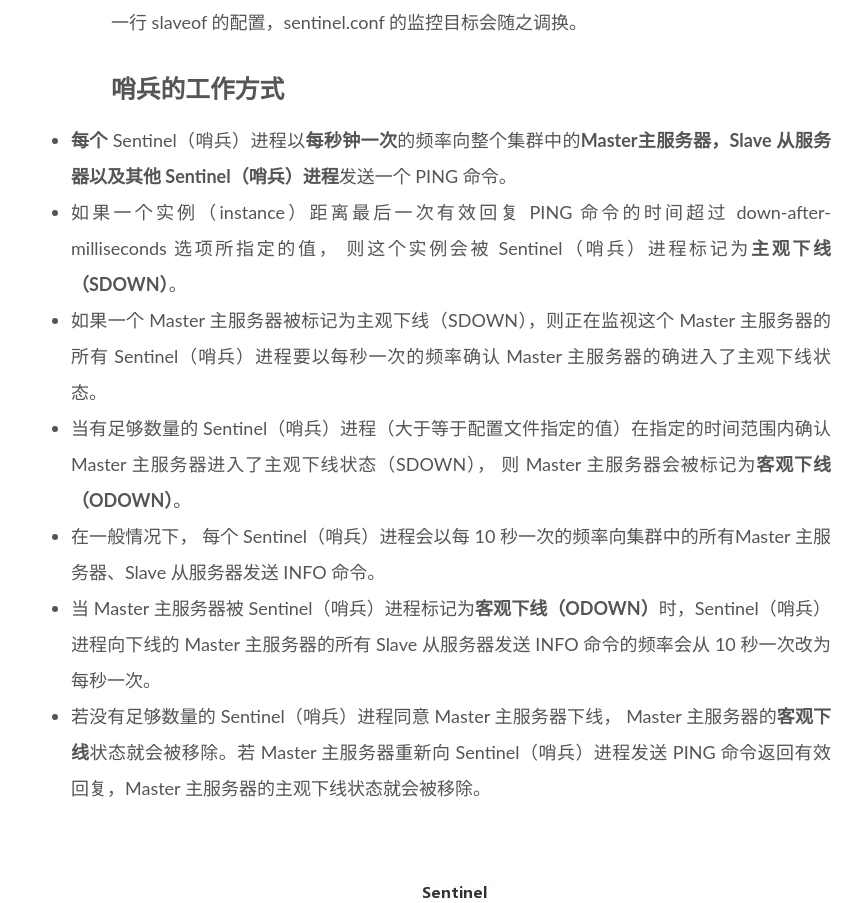
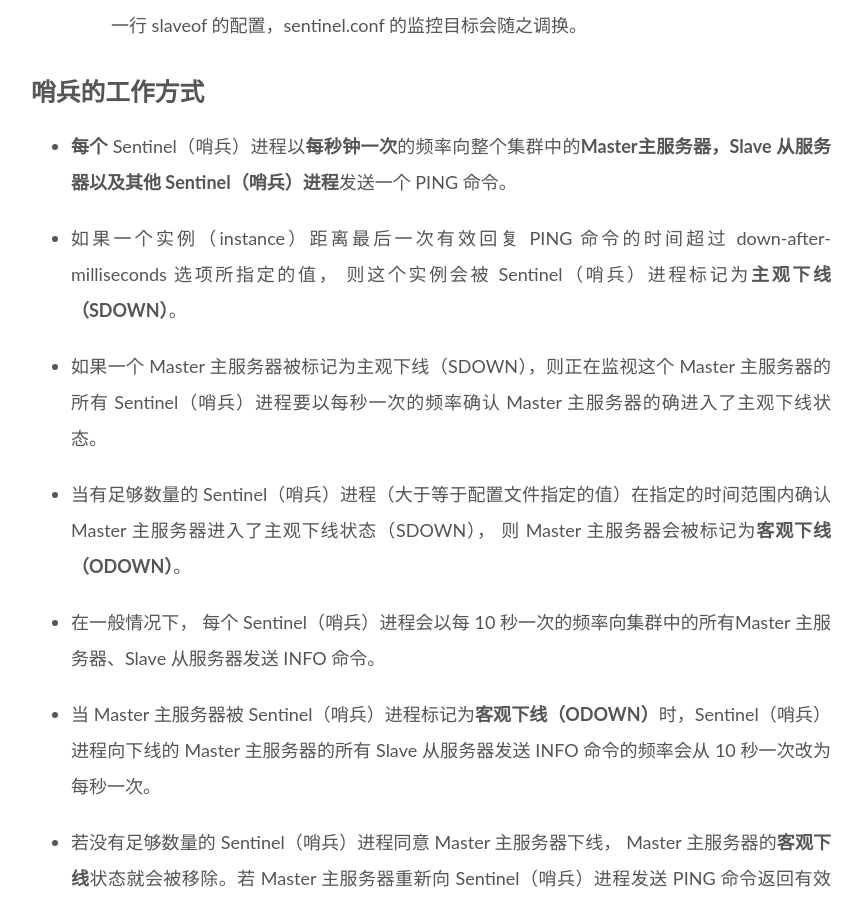
Before and after one commit to zhuangzhuang131419/zhuangzhuang131419.github.io, a plain HTML site: page 2020/07/03/Redis/index.html in a window 1280 px wide. Shown: the part 9888-10791 px from the top of the page, without its empty margins (369-1232 px from the left). Drawn offline with Linux system fonts and the light colour scheme; files whose address does not match are found by name.

Commit message:
Site updated: 2020-07-05 18:34:14

```diff
--- a/2020/07/03/Redis/index.html
+++ b/2020/07/03/Redis/index.html
@@ -29,7 +29,7 @@
 <meta property="og:locale" content="en_US">
 <meta property="og:image" content="https://zhuangzhuang131419.github.io/Users/zhuangzhuang/Blog/source/_posts/Redis/sentinel.jpg">
 <meta property="article:published_time" content="2020-07-03T08:52:39.000Z">
-<meta property="article:modified_time" content="2020-07-05T10:31:59.308Z">
+<meta property="article:modified_time" content="2020-07-05T10:33:57.264Z">
 <meta property="article:author" content="zhuangzhuang">
 <meta name="twitter:card" content="summary">
 <meta name="twitter:image" content="https://zhuangzhuang131419.github.io/Users/zhuangzhuang/Blog/source/_posts/Redis/sentinel.jpg">
@@ -182,7 +182,7 @@
                   <i class="far fa-calendar-check"></i>
                 </span>
                 <span class="post-meta-item-text">Edited on</span>
-                <time title="Modified: 2020-07-05 18:31:59" itemprop="dateModified" datetime="2020-07-05T18:31:59+08:00">2020-07-05</time>
+                <time title="Modified: 2020-07-05 18:33:57" itemprop="dateModified" datetime="2020-07-05T18:33:57+08:00">2020-07-05</time>
               </span>
 
 
@@ -416,24 +416,36 @@
 <h1 id="Sentinel-哨兵机制"><a href="#Sentinel-哨兵机制" class="headerlink" title="Sentinel 哨兵机制"></a>Sentinel 哨兵机制</h1><h2 id="哨兵机制简介"><a href="#哨兵机制简介" class="headerlink" title="哨兵机制简介"></a>哨兵机制简介</h2><ul>
 <li>Sentinel(哨兵) 进程是用于监控 Redis 集群中 Master 主服务器工作的状态</li>
 <li>在 Master 主服务器发生故障的时候，可以实现 Master 和 Slave 服务器的切换，保证系统的高可用（High Availability）</li>
-<li>Sentinel 本身没有主从之分，只有 Redis 服务节点有主从之分。<h2 id="哨兵进程的作用"><a href="#哨兵进程的作用" class="headerlink" title="哨兵进程的作用"></a>哨兵进程的作用</h2></li>
+<li>Sentinel 本身没有主从之分，只有 Redis 服务节点有主从之分。</li>
+</ul>
+<h2 id="哨兵进程的作用"><a href="#哨兵进程的作用" class="headerlink" title="哨兵进程的作用"></a>哨兵进程的作用</h2><ul>
 <li>监控(Monitoring)：哨兵(sentinel) 会不断地检查你的 Master 和 Slave 是否运作正常。</li>
 <li>提醒(Notification)：当被监控的某个Redis节点出现问题时, 哨兵(sentinel) 可以通过 API 向管理员或者其他应用程序发送通知。（使用较少）</li>
 <li>自动故障迁移(Automatic failover)：当一个 Master 不能正常工作时，哨兵(sentinel) 会开始一次自动故障迁移操作。具体操作如下：<ul>
 <li>它会将失效 Master 的其中一个 Slave 升级为新的 Master, 并让失效 Master 的其他Slave 改为复制新的 Master。</li>
 <li>当客户端试图连接失效的 Master 时，集群也会向客户端返回新 Master 的地址，使得集群可以使用现在的 Master 替换失效 Master。</li>
-<li>Master 和 Slave 服务器切换后，Master 的 redis.conf、Slave 的 redis.conf 和sentinel.conf 的配置文件的内容都会发生相应的改变，即 Master 主服务器的 redis.conf 配置文件中会多一行 slaveof 的配置，sentinel.conf 的监控目标会随之调换。<h2 id="哨兵的工作方式"><a href="#哨兵的工作方式" class="headerlink" title="哨兵的工作方式"></a>哨兵的工作方式</h2></li>
+<li>Master 和 Slave 服务器切换后，Master 的 redis.conf、Slave 的 redis.conf 和sentinel.conf 的配置文件的内容都会发生相应的改变，即 Master 主服务器的 redis.conf 配置文件中会多一行 slaveof 的配置，sentinel.conf 的监控目标会随之调换。</li>
 </ul>
 </li>
-<li><strong>每个</strong> Sentinel（哨兵）进程以<strong>每秒钟一次</strong>的频率向整个集群中的<strong>Master主服务器，Slave 从服务器以及其他 Sentinel（哨兵）进程</strong>发送一个 PING 命令。</li>
-<li>如果一个实例（instance）距离最后一次有效回复 PING 命令的时间超过 down-after-milliseconds 选项所指定的值， 则这个实例会被 Sentinel（哨兵）进程标记为<strong>主观下线（SDOWN）</strong>。</li>
-<li>如果一个 Master 主服务器被标记为主观下线（SDOWN），则正在监视这个 Master 主服务器的所有 Sentinel（哨兵）进程要以每秒一次的频率确认 Master 主服务器的确进入了主观下线状态。</li>
-<li>当有足够数量的 Sentinel（哨兵）进程（大于等于配置文件指定的值）在指定的时间范围内确认 Master 主服务器进入了主观下线状态（SDOWN）， 则 Master 主服务器会被标记为<strong>客观下线（ODOWN）</strong>。</li>
-<li>在一般情况下， 每个 Sentinel（哨兵）进程会以每 10 秒一次的频率向集群中的所有Master 主服务器、Slave 从服务器发送 INFO 命令。</li>
-<li>当 Master 主服务器被 Sentinel（哨兵）进程标记为<strong>客观下线（ODOWN）</strong>时，Sentinel（哨兵）进程向下线的 Master 主服务器的所有 Slave 从服务器发送 INFO 命令的频率会从 10 秒一次改为每秒一次。</li>
-<li>若没有足够数量的 Sentinel（哨兵）进程同意 Master 主服务器下线， Master 主服务器的<strong>客观下线</strong>状态就会被移除。若 Master 主服务器重新向 Sentinel（哨兵）进程发送 PING 命令返回有效回复，Master 主服务器的主观下线状态就会被移除。</li>
 </ul>
-<p><img src="/Users/zhuangzhuang/Blog/source/_posts/Redis/sentinel.jpg" alt=""></p>
+<h2 id="哨兵的工作方式"><a href="#哨兵的工作方式" class="headerlink" title="哨兵的工作方式"></a>哨兵的工作方式</h2><ul>
+<li><p><strong>每个</strong> Sentinel（哨兵）进程以<strong>每秒钟一次</strong>的频率向整个集群中的<strong>Master主服务器，Slave 从服务器以及其他 Sentinel（哨兵）进程</strong>发送一个 PING 命令。</p>
+</li>
+<li><p>如果一个实例（instance）距离最后一次有效回复 PING 命令的时间超过 down-after-milliseconds 选项所指定的值， 则这个实例会被 Sentinel（哨兵）进程标记为<strong>主观下线（SDOWN）</strong>。</p>
+</li>
+<li><p>如果一个 Master 主服务器被标记为主观下线（SDOWN），则正在监视这个 Master 主服务器的所有 Sentinel（哨兵）进程要以每秒一次的频率确认 Master 主服务器的确进入了主观下线状态。</p>
+</li>
+<li><p>当有足够数量的 Sentinel（哨兵）进程（大于等于配置文件指定的值）在指定的时间范围内确认 Master 主服务器进入了主观下线状态（SDOWN）， 则 Master 主服务器会被标记为<strong>客观下线（ODOWN）</strong>。</p>
+</li>
+<li><p>在一般情况下， 每个 Sentinel（哨兵）进程会以每 10 秒一次的频率向集群中的所有Master 主服务器、Slave 从服务器发送 INFO 命令。</p>
+</li>
+<li><p>当 Master 主服务器被 Sentinel（哨兵）进程标记为<strong>客观下线（ODOWN）</strong>时，Sentinel（哨兵）进程向下线的 Master 主服务器的所有 Slave 从服务器发送 INFO 命令的频率会从 10 秒一次改为每秒一次。</p>
+</li>
+<li><p>若没有足够数量的 Sentinel（哨兵）进程同意 Master 主服务器下线， Master 主服务器的<strong>客观下线</strong>状态就会被移除。若 Master 主服务器重新向 Sentinel（哨兵）进程发送 PING 命令返回有效回复，Master 主服务器的主观下线状态就会被移除。</p>
+</li>
+<li><p><img src="/Users/zhuangzhuang/Blog/source/_posts/Redis/sentinel.jpg" alt=""></p>
+</li>
+</ul>
 <h3 id="参考文献-1"><a href="#参考文献-1" class="headerlink" title="参考文献"></a>参考文献</h3><p><a href="https://zhuanlan.zhihu.com/p/44474652" target="_blank" rel="noopener">https://zhuanlan.zhihu.com/p/44474652</a></p>
 
     </div>
--- a/css/main.css
+++ b/css/main.css
@@ -1168,7 +1168,7 @@ pre .javascript .function {
 }
 .links-of-author a::before,
 .links-of-author span.exturl::before {
-  background: #3298ff;
+  background: #81a6db;
   border-radius: 50%;
   content: ' ';
   display: inline-block;
```
Also changed, not shown: index.html (+23 -11 lines).
